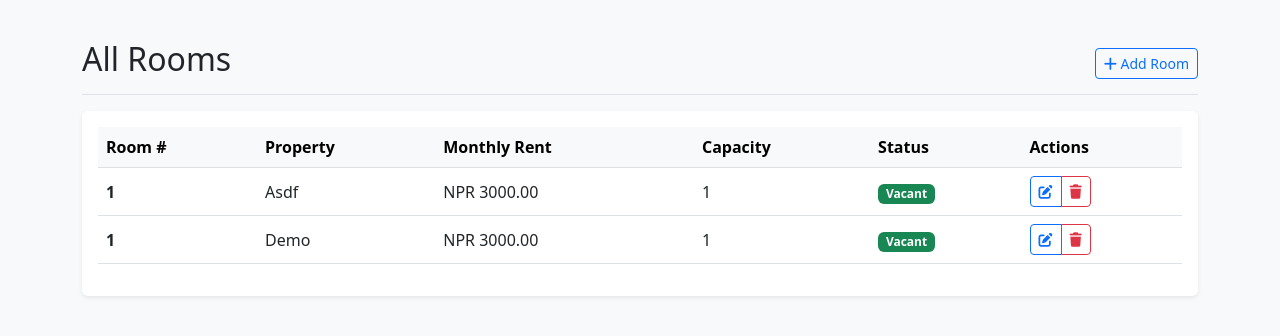
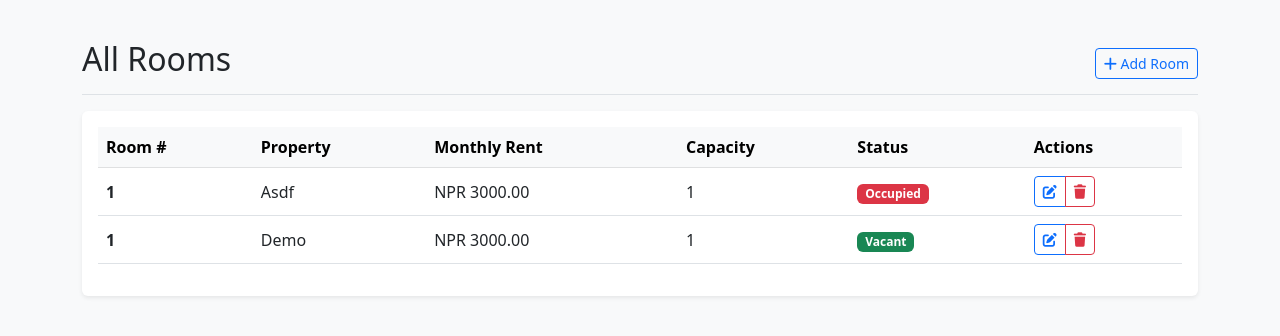
Before and after one commit to sameer9860/-RentFlow-Landlord-Tenant-Management-System, a Django app: page /properties/rooms/ in a window 1280 px wide. Shown: the part 56-392 px from the top of the page. Run offline with Django 5.2, Linux system fonts and the light colour scheme; a user stored in the database is signed in; data comes from the database, SQL or seed files in the repository.

Commit message:
Updated room list

```diff
--- a/properties/templates/properties/room_list.html
+++ b/properties/templates/properties/room_list.html
@@ -7,7 +7,7 @@
     <h1 class="h2">All Rooms</h1>
     <div class="btn-toolbar mb-2 mb-md-0">
         <a href="{% url 'properties:room_add' %}" class="btn btn-sm btn-outline-primary"><i
-                class="fas fa-plus me-1"></i>Add Room</a>
+                class="fa-solid fa-plus me-1"></i>Add Room</a>
     </div>
 </div>
 
@@ -32,7 +32,7 @@
                 <td>{{ room.capacity }}</td>
                 <td>
                     {% if room.is_active %}
-                    {% if room.tenancies.filter.is_active.exists %}
+                    {% if room.is_occupied %}
                     <span class="badge bg-danger">Occupied</span>
                     {% else %}
                     <span class="badge bg-success">Vacant</span>
@@ -43,8 +43,9 @@
                 </td>
                 <td>
                     <div class="btn-group btn-group-sm">
-                        <a href="#" class="btn btn-outline-primary" title="Edit"><i class="fas fa-edit"></i></a>
-                        <a href="#" class="btn btn-outline-danger" title="Delete"><i class="fas fa-trash"></i></a>
+                        <a href="#" class="btn btn-outline-primary" title="Edit"><i
+                                class="fa-solid fa-pen-to-square"></i></a>
+                        <a href="#" class="btn btn-outline-danger" title="Delete"><i class="fa-solid fa-trash"></i></a>
                     </div>
                 </td>
             </tr>
```
